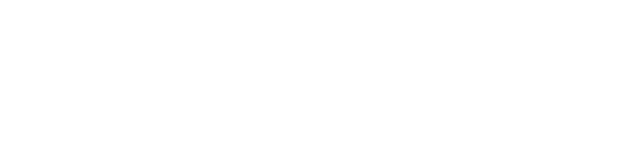
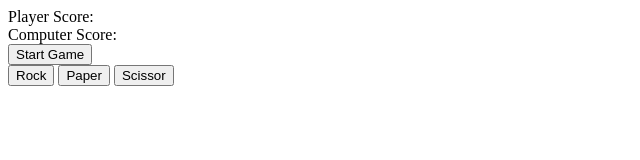
Before and after one commit to nbujri/rps, a plain HTML site: page index.html in a window 1280 px wide. Shown: the whole page, without its empty margins (0-640 px from the left). Drawn offline with Linux system fonts and the light colour scheme.

Commit message:
add ui elements

```diff
--- a/index.html
+++ b/index.html
@@ -9,5 +9,25 @@
 
     <title>Rock, Paper, Scissor</title>
   </head>
-  <body></body>
+  <body>
+    <!-- score board -->
+    <div class="scoreBoard">
+      <div>Player Score: <span class="playerScore"></span></div>
+      <div>Computer Score: <span class="computerScore"></span></div>
+    </div>
+
+    <!-- round result display -->
+    <div class="roundResult"></div>
+
+    <!-- start game button -->
+    <button class="startBtn">Start Game</button>
+
+    <!-- buttons of choices -->
+    <!-- initially hidden -->
+    <div class="hide">
+      <button>Rock</button>
+      <button>Paper</button>
+      <button>Scissor</button>
+    </div>
+  </body>
 </html>
```
